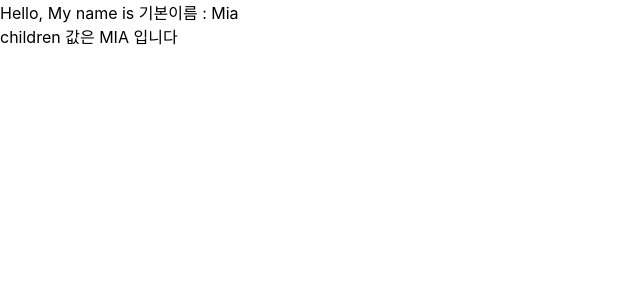
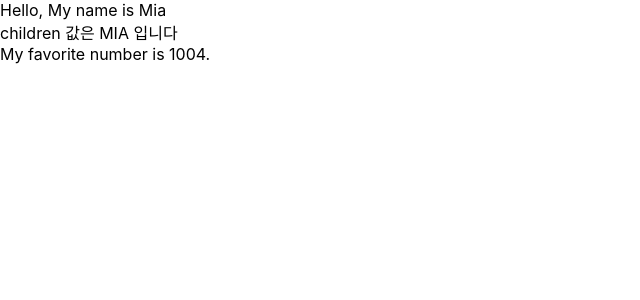
Before and after one commit to cocoball200/study-react, a React (Create React App) app: page / in a window 1280 px wide. Shown: the top 300 px of the page, without its empty margins (0-640 px from the left). Built offline with nearby package versions, Linux system fonts and the light colour scheme.

Commit message:
function type props

```diff
--- a/src/App.js
+++ b/src/App.js
@@ -3,7 +3,8 @@ import MyComponent from './MyComponent'
 import './App.css';
 
 const App = () => {
-  return <MyComponent>MIA </MyComponent>
+  return (<MyComponent name="Mia " favoritNumber={1004}>
+    MIA </MyComponent>)
 }
 
 export default App;
--- a/src/MyComponent.js
+++ b/src/MyComponent.js
@@ -1,12 +1,20 @@
 import React from 'react';
+import PropTypes from 'prop-types'
 
-const MyComponent = props => {
-    return <div> Hello, My name is {props.name} <br />
-    children 값은 {props.children} 입니다
+const MyComponent = ({ name, favoritNumber, children }) => {
+    return (<div> Hello, My name is {name} <br />
+    children 값은 {children} 입니다
+        <br />
+    My favorite number is {favoritNumber}.
     </div >
+    );
 };
 MyComponent.defaultProps = {
     name: '기본이름 : Mia '
 }
+MyComponent.propTypes = {
+    name: PropTypes.string,
+    favoritNumber: PropTypes.number.isRequired
+};
 
 export default MyComponent;
```
Also changed, not shown: 1 other file (tests, documents, lock files or other folders).
